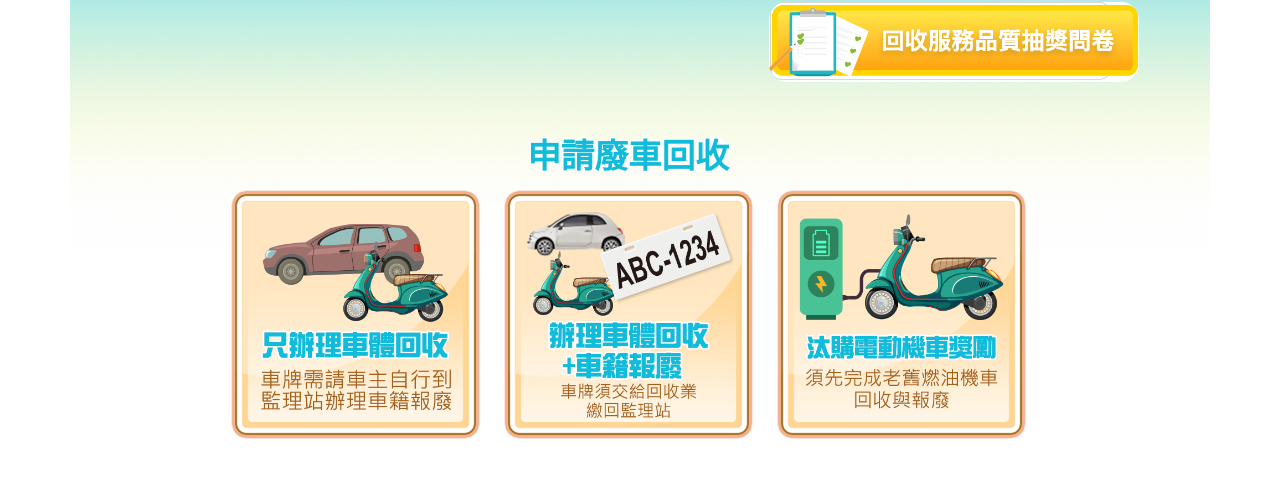
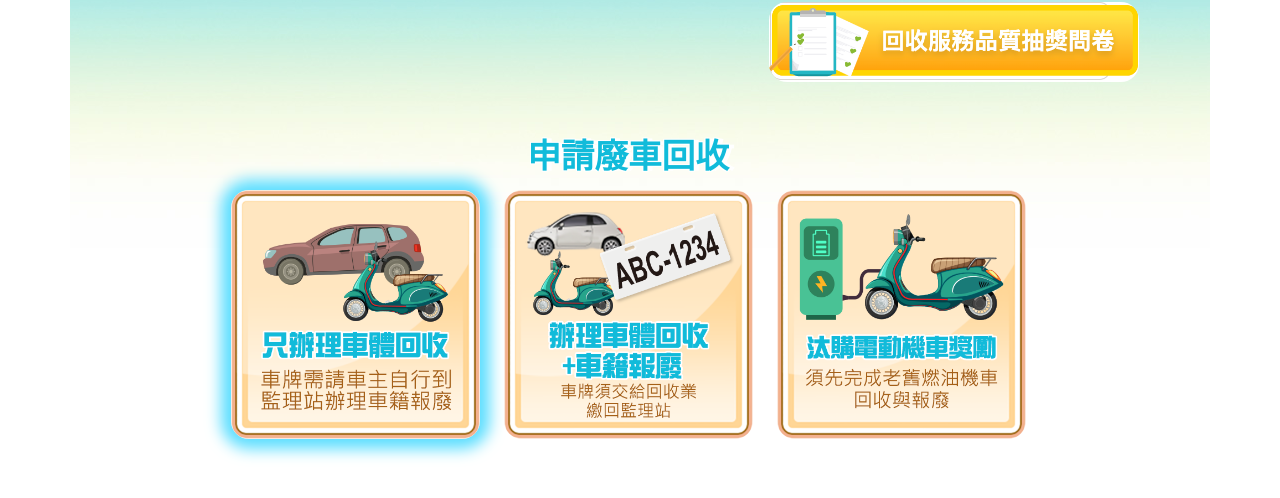
Before and after one commit to shawnliu1012/MSETP-Project-practice, a plain HTML site: page src/homePage1.html in a window 1280 px wide. In both pictures the pointer is over the picture 355 px from the left and 496 px from the top of the page. Shown: the part 182-680 px from the top of the page. Drawn offline with nearby package versions, Linux system fonts and the light colour scheme.

Commit message:
設定申請廢車回收三選項按鈕border-radius & hover

```diff
--- a/src/homePage1.css
+++ b/src/homePage1.css
@@ -36,4 +36,9 @@
 /* 將圖片調整至符合視窗大小 */
 .option-button img{
     width: 100%;
+    border-radius: 18px;
 }
+
+.option-button img:hover {
+    box-shadow: 0px 0px 15px 10px #5bdeff;
+}
```
